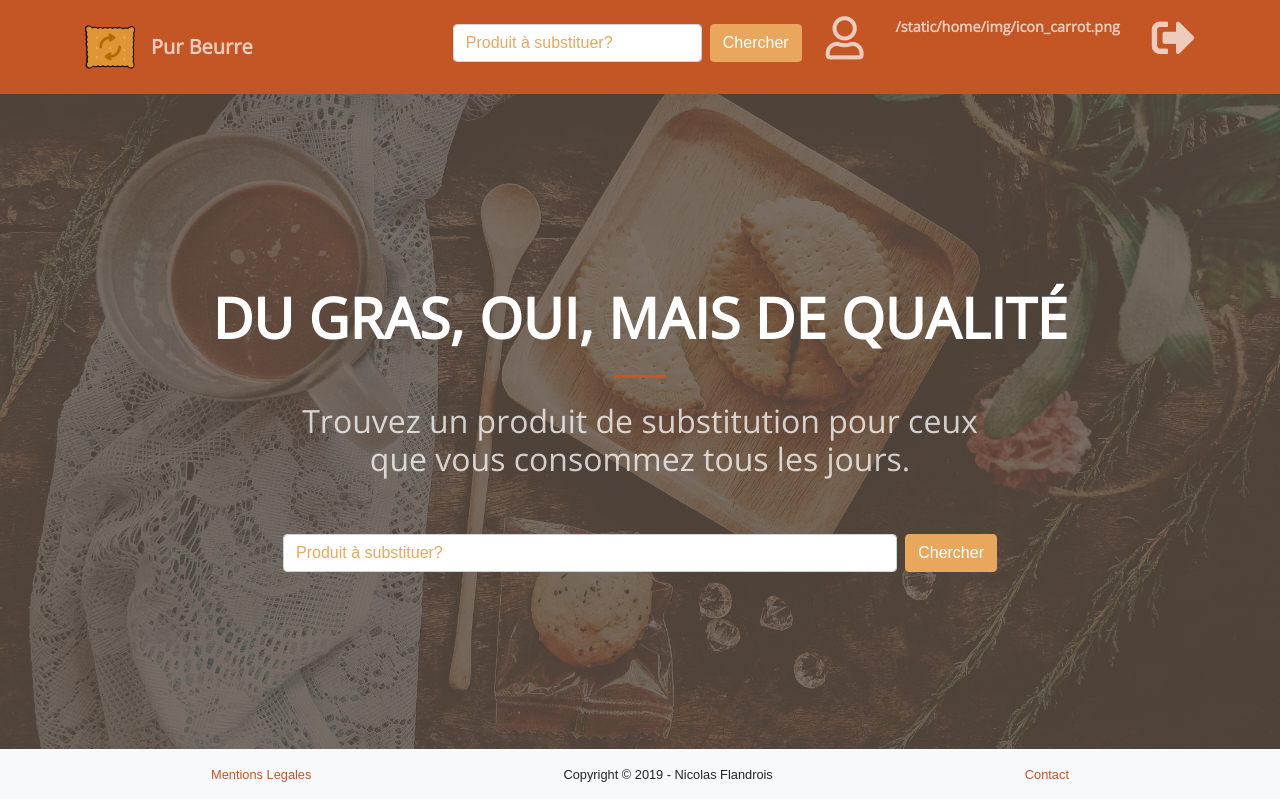
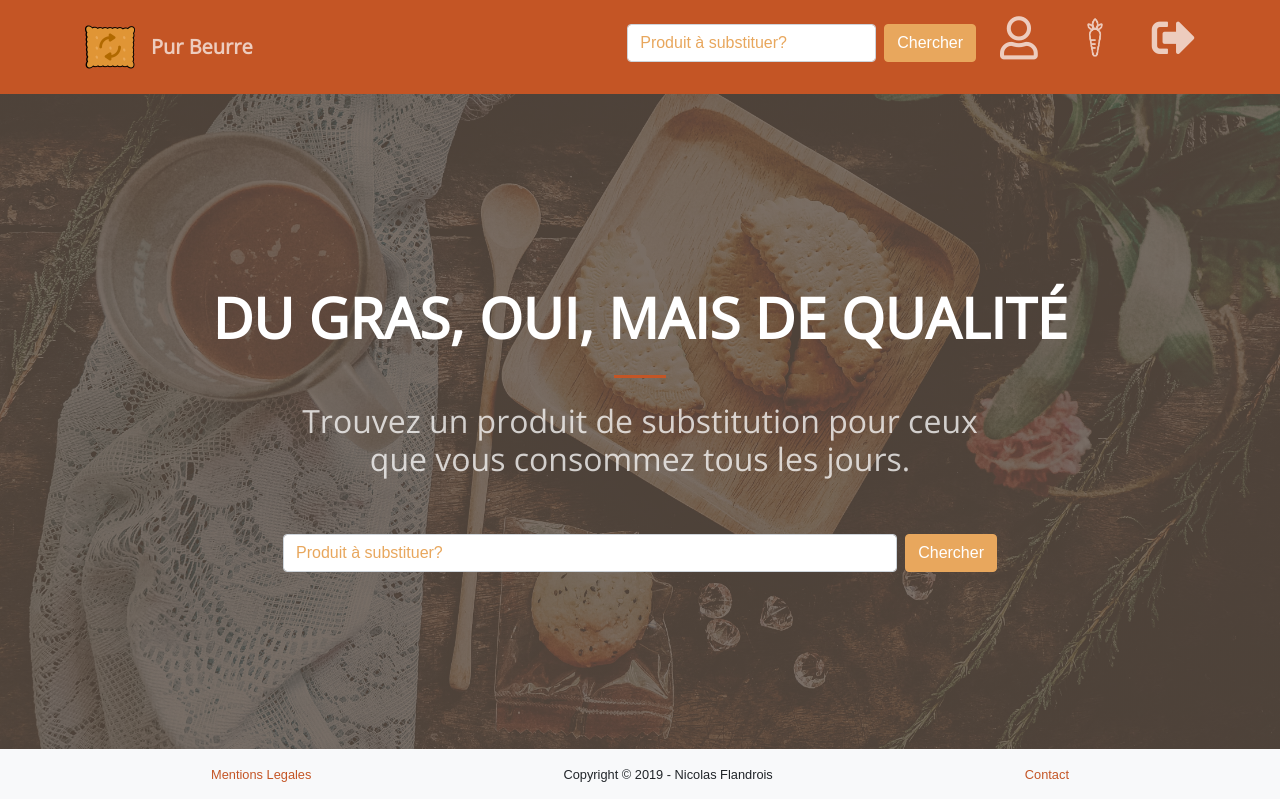
Before and after one commit to NicolasFlandrois/Pur-Beurre, a Django app: page / in a window 1280 px wide. Shown: the top 799 px of the page. Run offline with Django 3.2, Linux system fonts and the light colour scheme; the visitor is signed in with stand-in values (Sample User, id 1); some libraries are stand-ins or nearby versions; some web fonts are replaced.

Commit message:
Modified 'my favorit' icon to optimise UI

```diff
--- a/home/templates/home/base.html
+++ b/home/templates/home/base.html
@@ -58,7 +58,7 @@
               <a class="nav-link js-scroll-trigger" href="{% url 'profile' %}" title="Mon Compte" alt="Mon Compte"><i style="font-size: 3em;" class="far fa-user" ></i></a>
             </li>
             <li class="nav-item">
-              <a class="nav-link js-scroll-trigger" href="#" title="Favoris" alt="Mes Favoris">{% static 'home/img/icon_carrot.png' %}</a> <!-- {% url 'favorite' %} -->
+              <a class="nav-link js-scroll-trigger" href="#" title="Favoris" alt="Mes Favoris"><img src="{% static 'home/img/icon_carrot2.png' %}" height="50em" width="auto"></a>
             </li>
             <li class="nav-item">
               <a class="nav-link js-scroll-trigger" href="{% url 'logout' %}" title="Déconnexion" alt="Déconnexion"><i style="font-size: 3em;" class="fas fa-sign-out-alt"></i></a>
```
Also changed, not shown: home/static/home/img/icon_carrot2.png (added).
